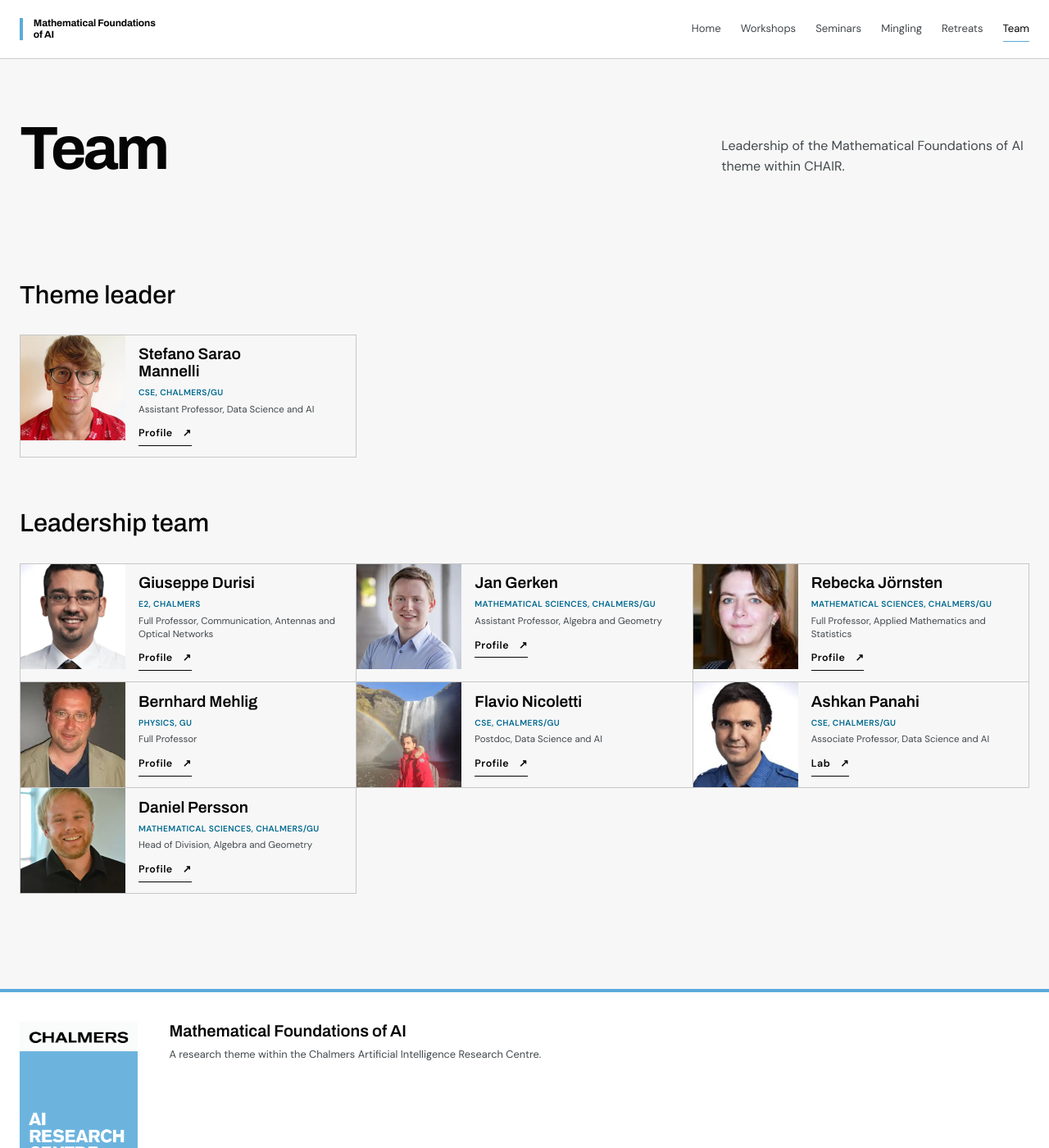
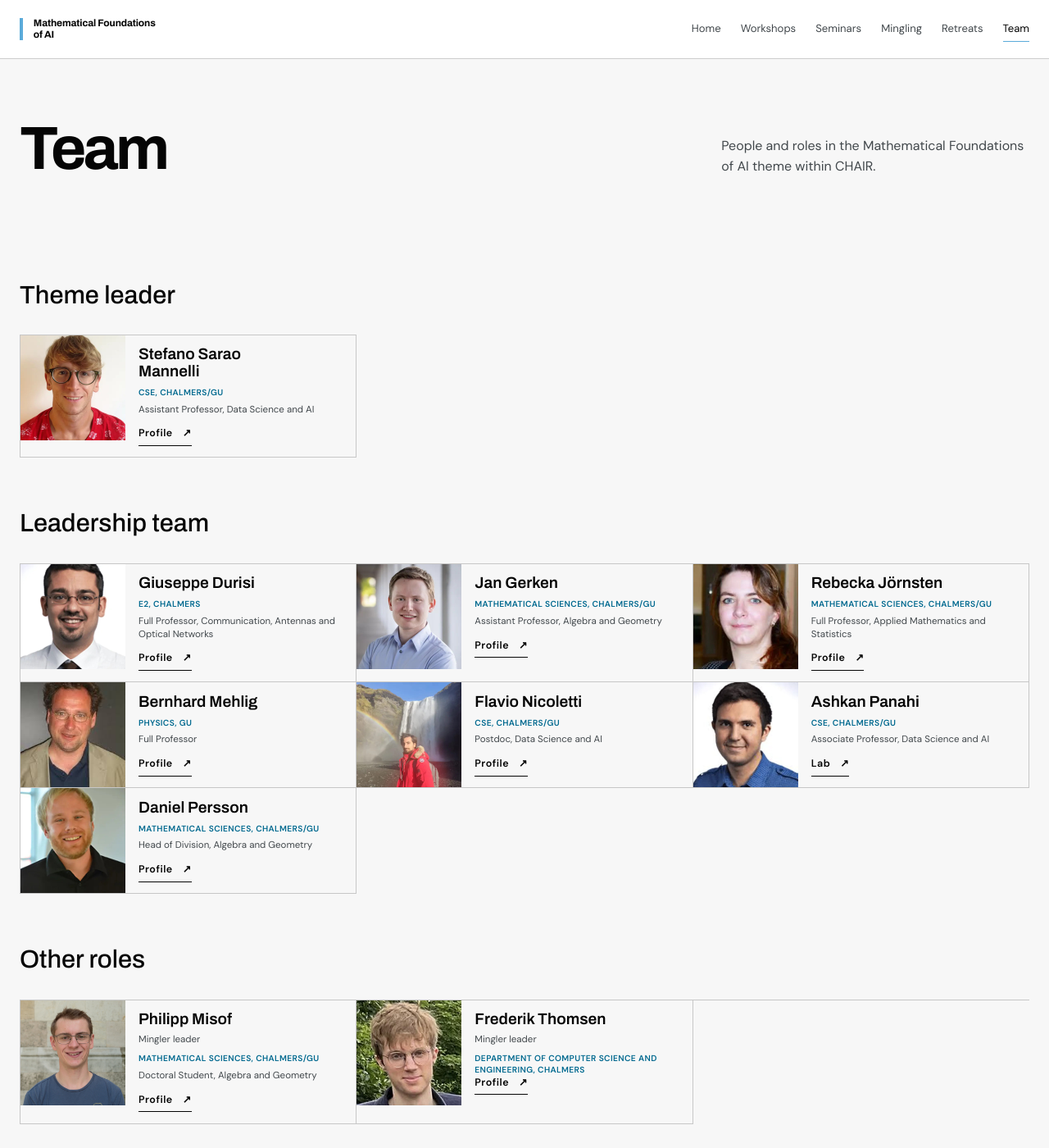
Before and after one commit to math-foundations-ai/math-foundations-ai.github.io, a Jekyll site: the page built from team.md, in a window 1280 px wide and 1400 px high. Shown: the whole window at 82% size. Built offline with Jekyll 4.4.1, drawn with Linux system fonts in a browser that asks for light colours.

Commit message:
Add mingling leaders to the Team page

```diff
--- a/assets/css/site.scss
+++ b/assets/css/site.scss
@@ -681,6 +681,7 @@ img { display: block; max-width: 100%; }
 }
 .team-card-copy { display: flex; min-width: 0; min-height: 8rem; flex-direction: column; align-items: flex-start; padding: .85rem 1rem; }
 .team-card h3 { margin: 0; color: var(--ink); font-family: var(--display); font-size: 1.2rem; font-weight: 550; line-height: 1.08; }
+.team-card-role { margin: .4rem 0 0; color: var(--ink-soft); font-size: .72rem; line-height: 1.38; }
 .team-card-affiliation { margin: .5rem 0 0; color: var(--accent-dark); font-size: .64rem; font-weight: 600; letter-spacing: .035em; line-height: 1.3; text-transform: uppercase; }
 .team-card-position { margin: .4rem 0 .75rem; color: var(--ink-soft); font-size: .72rem; line-height: 1.38; }
 .team-card .text-link { margin-top: auto; }
--- a/team.md
+++ b/team.md
@@ -2,7 +2,7 @@
 layout: default
 title: Team
 nav_key: team
-description: Leadership of the Mathematical Foundations of AI CHAIR theme.
+description: People and roles in the Mathematical Foundations of AI CHAIR theme.
 theme_leader:
   name: Stefano Sarao Mannelli
   affiliation: CSE, Chalmers/GU
@@ -46,13 +46,25 @@ leadership_team:
     position: Head of Division, Algebra and Geometry
     profile_url: https://gapindnns.github.io/members/Daniel_Persson
     image: /assets/images/team/daniel-persson.jpg
+other_roles:
+  - name: Philipp Misof
+    role: Mingler leader
+    affiliation: Mathematical Sciences, Chalmers/GU
+    position: Doctoral Student, Algebra and Geometry
+    profile_url: https://www.chalmers.se/en/persons/misof/
+    image: /assets/images/team/philipp-misof.jpg
+  - name: Frederik Thomsen
+    role: Mingler leader
+    affiliation: Department of Computer Science and Engineering, Chalmers
+    profile_url: https://www.researchgate.net/profile/Frederik-Thomsen
+    image: /assets/images/team/frederik-thomsen.webp
 ---
 
 <header class="page-lead shell">
   <div class="page-lead-grid">
     <h1>Team</h1>
     <div class="page-intro">
-      <p>Leadership of the Mathematical Foundations of AI theme within CHAIR.</p>
+      <p>People and roles in the Mathematical Foundations of AI theme within CHAIR.</p>
     </div>
   </div>
 </header>
@@ -93,3 +105,24 @@ leadership_team:
     {% endfor %}
   </div>
 </section>
+
+<section class="team-section shell" aria-labelledby="other-roles-heading">
+  <div class="series-label">
+    <h2 id="other-roles-heading">Other roles</h2>
+  </div>
+
+  <div class="team-grid">
+    {% for person in page.other_roles %}
+      <article class="team-card" id="{{ person.name | slugify }}">
+        <img class="team-card-image" src="{{ person.image | relative_url }}" alt="" width="128" height="128" loading="lazy" decoding="async" />
+        <div class="team-card-copy">
+          <h3>{{ person.name }}</h3>
+          <p class="team-card-role">{{ person.role }}</p>
+          <p class="team-card-affiliation">{{ person.affiliation }}</p>
+          {% if person.position %}<p class="team-card-position">{{ person.position }}</p>{% endif %}
+          <a class="text-link" href="{{ person.profile_url }}" target="_blank" rel="noopener noreferrer">Profile <span aria-hidden="true">↗</span><span class="visually-hidden"> for {{ person.name }}</span></a>
+        </div>
+      </article>
+    {% endfor %}
+  </div>
+</section>
```
Also changed, not shown: assets/images/team/frederik-thomsen.webp (added), assets/images/team/philipp-misof.jpg (added).
